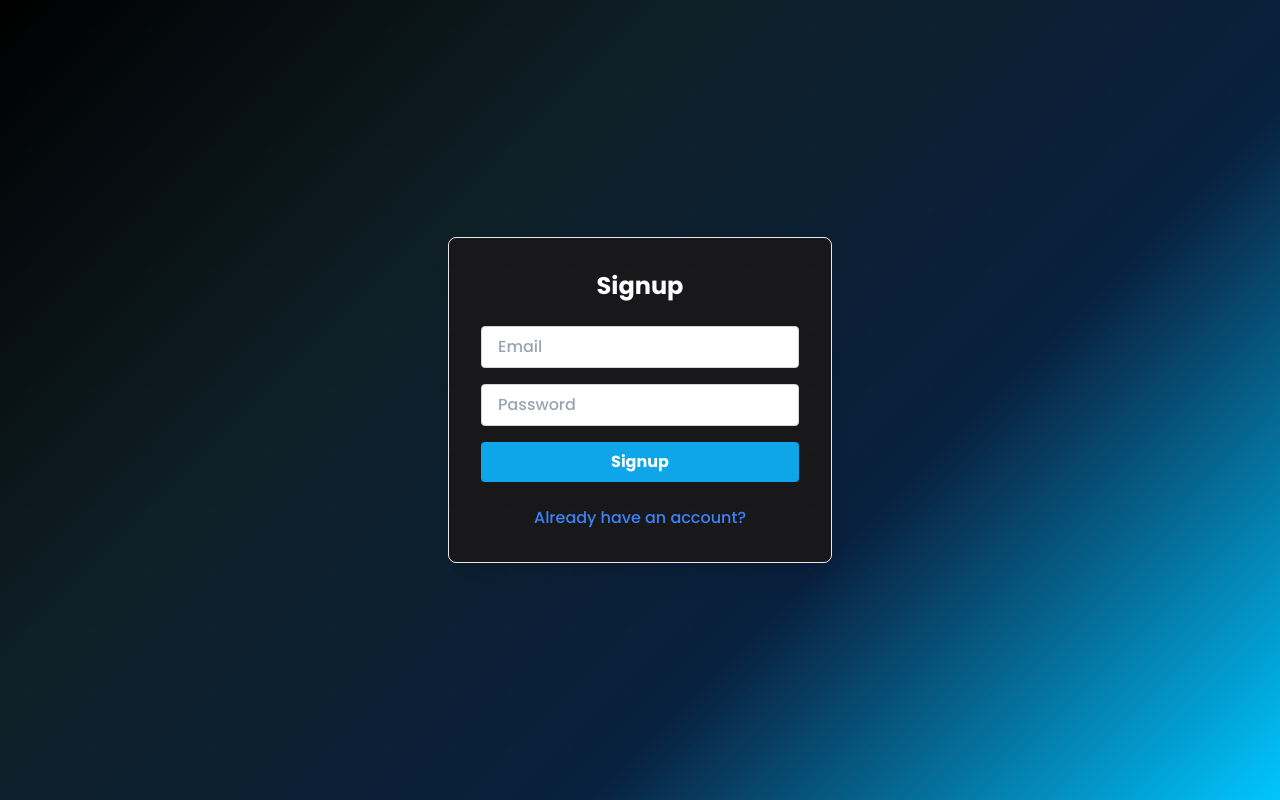
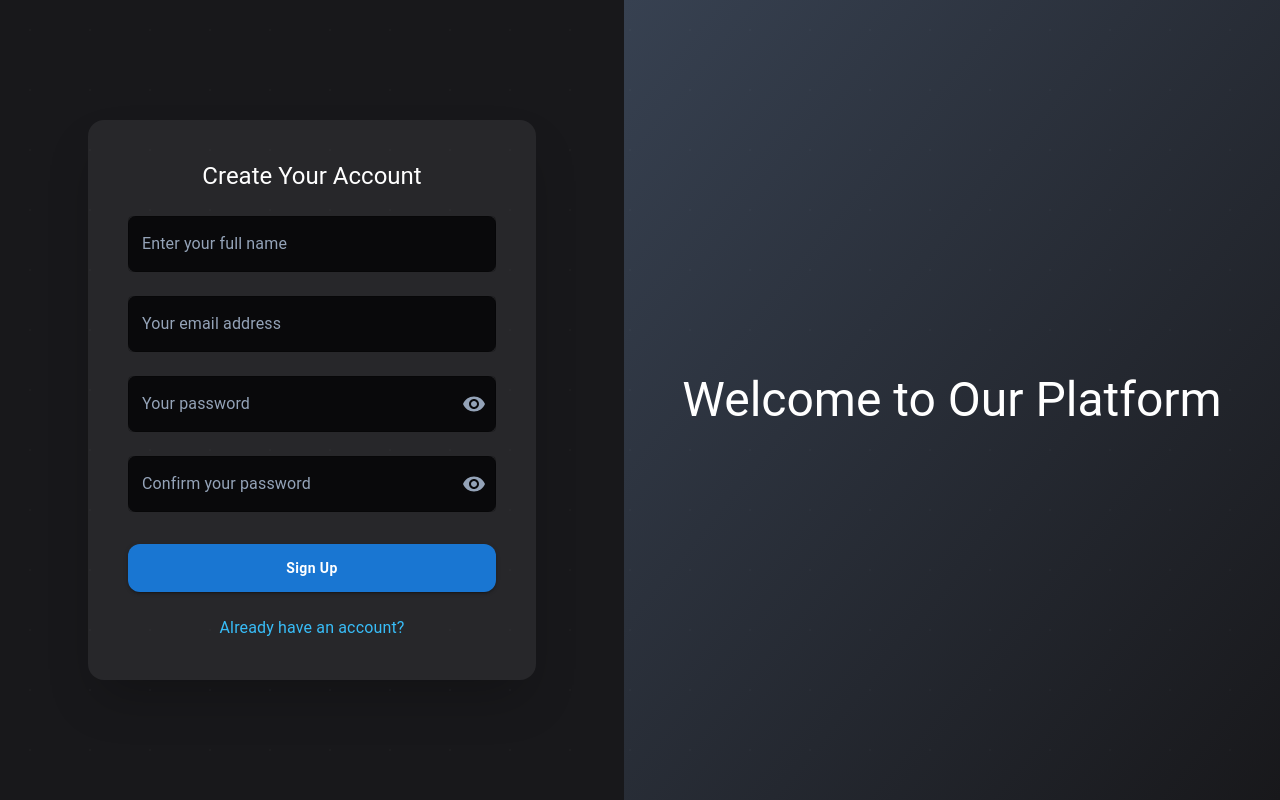
Before and after one commit to kaiwebcode/Feedo-frontend, a React (Vite) app: page /signup in a window 1280 px wide. Built offline with nearby package versions, Linux system fonts and the light colour scheme.

Commit message:
Code initial

```diff
--- a/src/components/Auth/Signup.tsx
+++ b/src/components/Auth/Signup.tsx
@@ -1,39 +1,135 @@
-import { useNavigate } from "react-router-dom"
+import { useNavigate } from "react-router-dom";
+import { TextField, Button, Typography, Box, IconButton, InputAdornment } from "@mui/material";
+import { motion } from "framer-motion";
+import { useState } from "react";
+import { Visibility, VisibilityOff } from "@mui/icons-material";
 
 const Signup = () => {
-  const navigate = useNavigate()
+  const navigate = useNavigate();
+  const [showPassword, setShowPassword] = useState(false);
+  const [showConfirmPassword, setShowConfirmPassword] = useState(false);
+
+  const togglePasswordVisibility = () => {
+    setShowPassword((prev) => !prev);
+  };
+
+  const toggleConfirmPasswordVisibility = () => {
+    setShowConfirmPassword((prev) => !prev);
+  };
 
   return (
-    <div className="flex flex-col items-center justify-center h-screen">
-      <div className="w-full max-w-sm border bg-zinc-900 p-8 rounded-lg shadow-xl">
-        <h2 className="text-2xl font-bold mb-6 text-center">Signup</h2>
-        <form className="flex flex-col gap-4">
-          <input
+    <Box className="min-h-screen flex flex-col lg:flex-row">
+      {/* Right Section - Signup Form */}
+      <Box className="flex flex-1 items-center justify-center bg-zinc-900 p-6">
+        <motion.div
+          initial={{ opacity: 0, y: 20 }}
+          animate={{ opacity: 1, y: 0 }}
+          transition={{ duration: 0.6, delay: 0.2 }}
+          className="w-full sm:max-w-sm md:max-w-md bg-zinc-800 p-6 md:p-10 rounded-2xl shadow-2xl"
+        >
+          <Typography
+            variant="h5"
+            className="text-center font-bold pb-6 text-white"
+          >
+            Create Your Account
+          </Typography>
+          <form className="flex flex-col gap-6">
+            <TextField
+              fullWidth
+              label="Enter your full name"
+              className="bg-zinc-950 rounded-lg"
+              variant="outlined"
+              // InputProps={{ style: { backgroundColor: '#1e293b', color: '#fff' } }}
+              InputLabelProps={{ style: { color: '#94a3b8' } }}
+            />
+            <TextField
+              fullWidth
+              label="Your email address"
               type="email"
-            placeholder="Email"
-            className="px-4 py-2 border border-gray-300 text-gray-600 rounded"
+              variant="outlined"
+              // InputProps={{ style: { backgroundColor: '#1e293b', color: '#fff' } }}
+              className="bg-zinc-950 rounded-lg"
+              InputLabelProps={{ style: { color: '#94a3b8' } }}
             />
-          <input
-            type="password"
-            placeholder="Password"
-            className="px-4 py-2 border border-gray-300 rounded text-gray-600"
+            <TextField
+              fullWidth
+              label="Your password"
+              type={showPassword ? "text" : "password"}
+              variant="outlined"
+              className="bg-zinc-950 rounded-lg"
+              InputProps={{
+                // style: { backgroundColor: '#1e293b', color: '#fff' },
+
+                endAdornment: (
+                  <InputAdornment position="end">
+                    <IconButton onClick={togglePasswordVisibility} edge="end">
+                      {showPassword ? (
+                        <VisibilityOff style={{ color: '#94a3b8' }} />
+                      ) : (
+                        <Visibility style={{ color: '#94a3b8' }} />
+                      )}
+                    </IconButton>
+                  </InputAdornment>
+                ),
+              }}
+              InputLabelProps={{ style: { color: '#94a3b8' } }}
             />
-          <button
+            <TextField
+              fullWidth
+              label="Confirm your password"
+              type={showConfirmPassword ? "text" : "password"}
+              variant="outlined"
+              className="bg-zinc-950 rounded-lg"
+              InputProps={{
+                // style: { backgroundColor: '#1e293b', color: '#fff' },
+                endAdornment: (
+                  <InputAdornment position="end">
+                    <IconButton onClick={toggleConfirmPasswordVisibility} edge="end">
+                      {showConfirmPassword ? (
+                        <VisibilityOff style={{ color: '#94a3b8' }} />
+                      ) : (
+                        <Visibility style={{ color: '#94a3b8' }} />
+                      )}
+                    </IconButton>
+                  </InputAdornment>
+                ),
+              }}
+              InputLabelProps={{ style: { color: '#94a3b8' } }}
+            />
+            <Button
               type="submit"
-            className="bg-sky-500 hover:bg-sky-600 text-white font-semibold py-2 rounded"
+              variant="contained"
+              color="primary"
+              fullWidth
+              sx={{ mt: 1, py: 1.5, fontWeight: 'bold', textTransform: 'none', borderRadius: '12px' }}
             >
-            Signup
-          </button>
-          <p
-            onClick={() => navigate('/login')}
-            className="text-blue-500 cursor-pointer text-center mt-2"
+              Sign Up
+            </Button>
+            <Typography
+              onClick={() => navigate("/login")}
+              className="text-sm text-sky-400 text-center mt-4 cursor-pointer hover:underline"
             >
               Already have an account?
-          </p>
+            </Typography>
           </form>
-      </div>
-    </div>
-  )
-}
+        </motion.div>
+      </Box>
 
-export default Signup
+      {/* Left Section - Branding */}
+      <Box className="hidden lg:flex flex-1 bg-gradient-to-br from-gray-700 to-zinc-900 items-center justify-center p-10">
+        <motion.div
+          initial={{ opacity: 0, x: 50 }}
+          animate={{ opacity: 1, x: 0 }}
+          transition={{ duration: 0.6 }}
+          className="text-center"
+        >
+          <Typography variant="h3" className="text-white font-bold text-center text-3xl md:text-4xl lg:text-5xl">
+            Welcome to Our Platform
+          </Typography>
+        </motion.div>
+      </Box>
+    </Box>
+  );
+};
+
+export default Signup;
```
Lines whose indentation alone changed are shown as unchanged.
